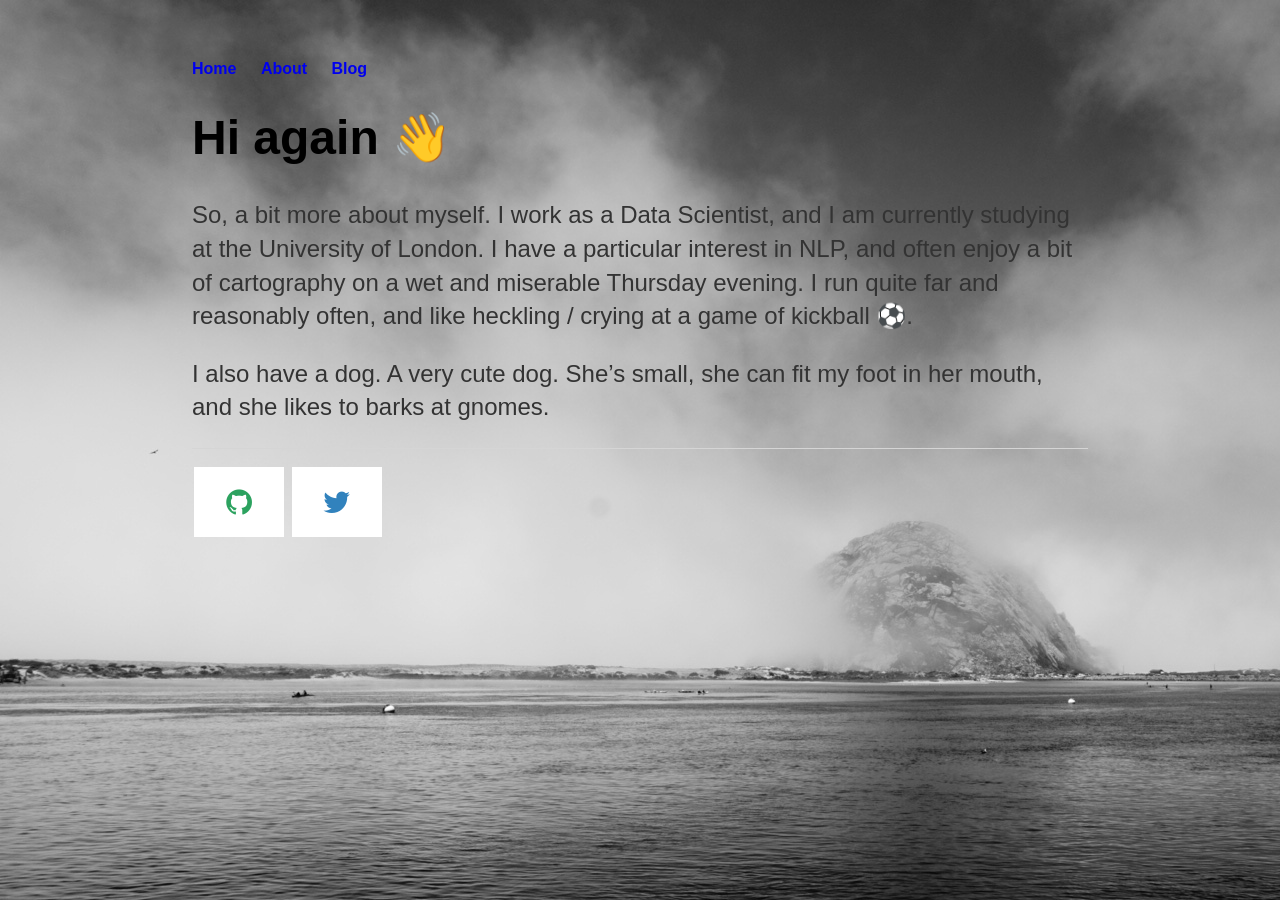
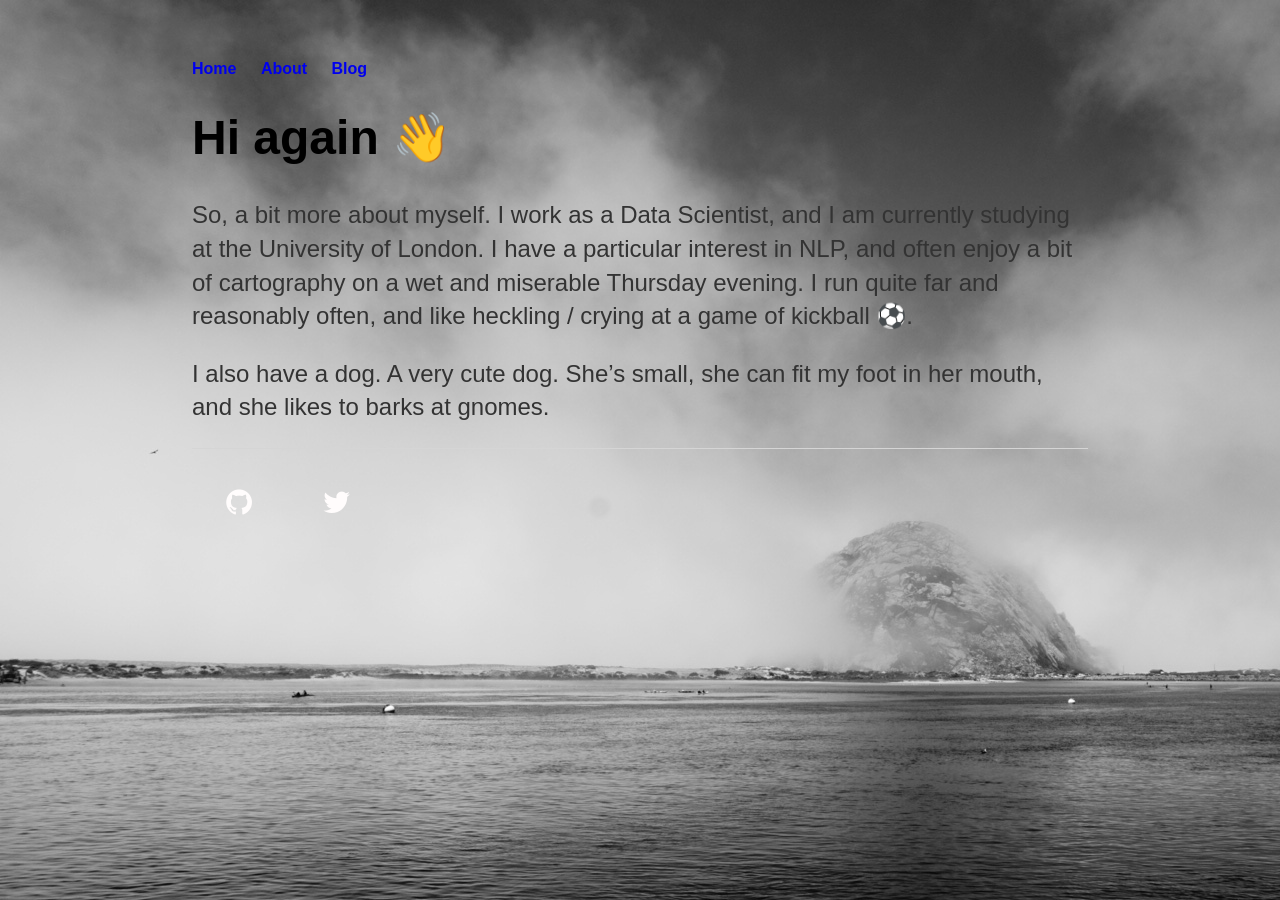
Before and after one commit to jbuffer/jbuffer.github.io, a Jekyll site: the page built from about/index.md, in a window 1280 px wide. Built offline with Jekyll 4.4.1, drawn with Linux system fonts in a browser that asks for light colours; some web fonts are replaced.

Commit message:
Changed icon colours

```diff
--- a/_layouts/about.html
+++ b/_layouts/about.html
@@ -15,12 +15,12 @@
 				  width: 50px;
 				}
 				.fa-github {
-				  background: white;
-				  color: #2ca25f;
+				  background: transparent;
+				  color: #fffcfc;
 				}
 				.fa-twitter {
-				  background: white;
-				  color: #3182bd;
+				  background: transparent;
+				  color: #fffcfc;
 				}
 			</style>
 		</head>
```
